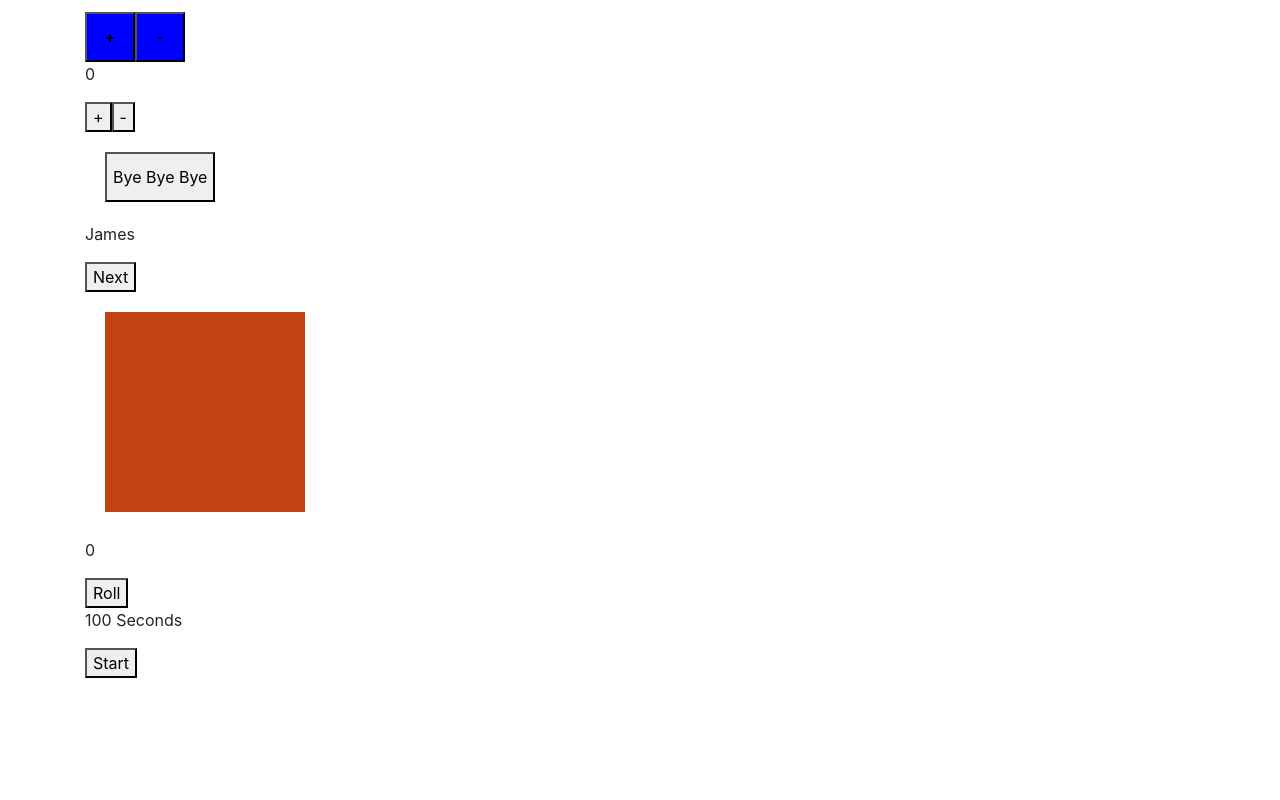
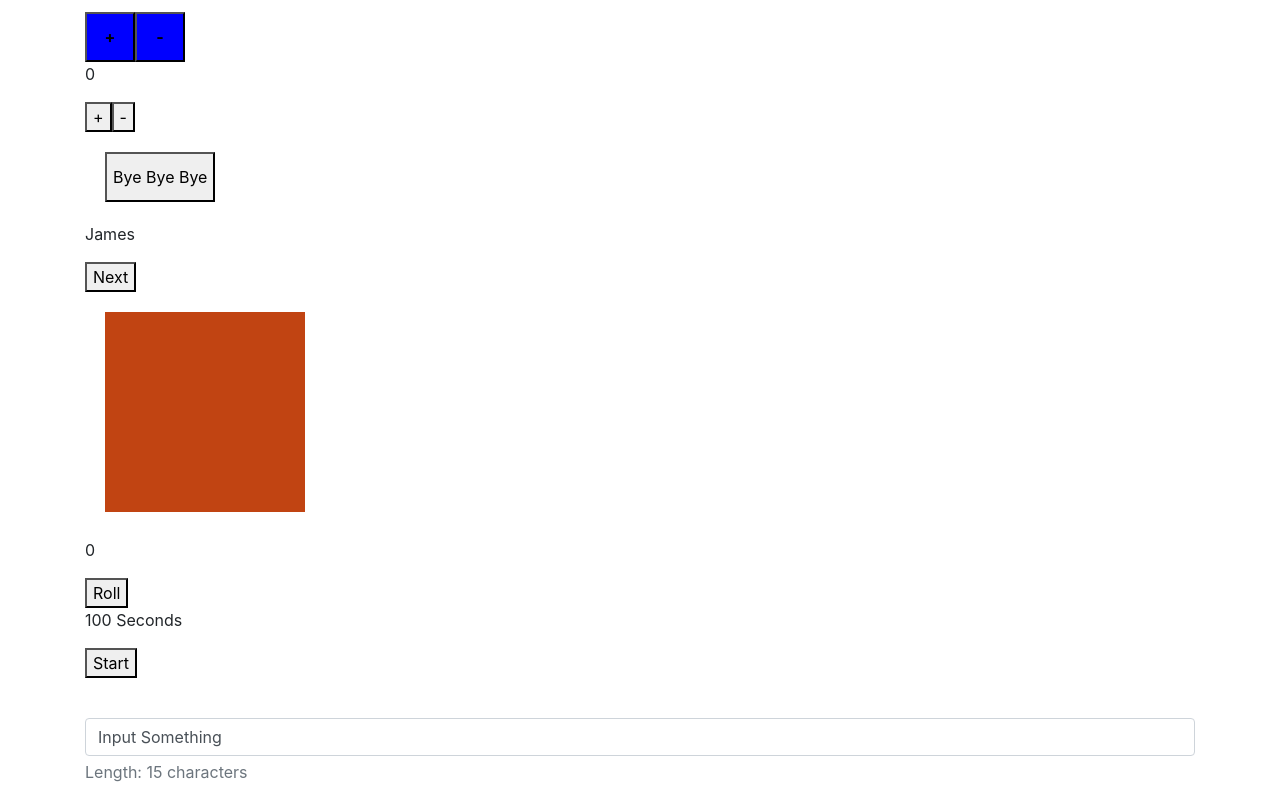
Before and after one commit to ross-ferreira/week-9-challenge01, a React (Create React App) app: page / in a window 1280 px wide. Shown: the part 1282-2082 px from the top of the page. Before the commit the page ends 1976 px from the top, so only its background shows below. Built offline with nearby package versions, Linux system fonts and the light colour scheme.

Commit message:
Day 3 Challenge Form  1 Completed

```diff
--- /dev/null
+++ b/src/Length.js
@@ -0,0 +1,28 @@
+import React, { Component } from "react";
+
+
+class Length extends Component {
+    constructor(props) {
+        super(props);
+        this.state = { input: "Input Something" }; // add the value of the input to the state
+        this.handleChange = this.handleChange.bind(this);
+}
+
+handleChange(e) {
+    // e.currentTarget: DOM element we attached the event handler to // use the value property to read its current value
+    this.setState({ input: e.currentTarget.value });
+    }
+
+
+    render() {
+    return (
+        <div className="form-group">
+            <label>{ this.props.label }</label>
+            { /* use the value of the state */ }
+            <input onChange={ this.handleChange } value={ this.state.input } name={ this.props.name } className="form-control"/>
+            <p className="form-text text-muted"> Length: { this.state.input.length } characters </p>
+        </div> );
+} }
+export default Length;
+
+// Create a <Length> component. It should contain an <input> and tell you how many characters have been typed into the <input>.
--- a/src/Stuff.js
+++ b/src/Stuff.js
@@ -15,6 +15,7 @@ import RollCall from './RollCall';
 import Colours from './Colours';
 import Dice from './Dice';
 import LameGame from './LameGame';
+import Length from './Length';
 
 
 let items = [
@@ -58,6 +59,7 @@ let colours = [
     <Dice sides={ 6 }/>
     <br></br>
     <LameGame aim={ 10000 }/>
+    <Length/>
 </React.Fragment>
 );
 export default Stuff;
```
